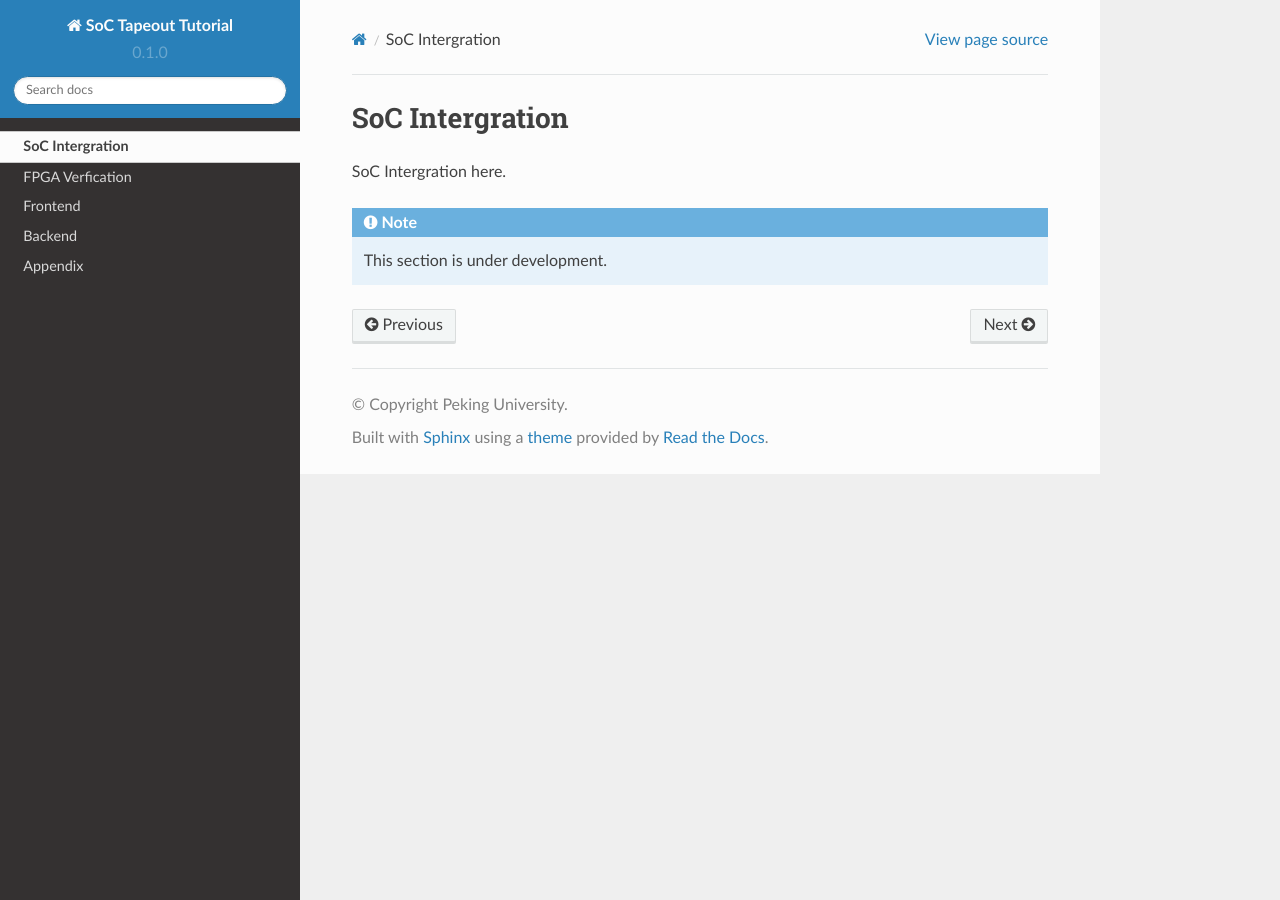
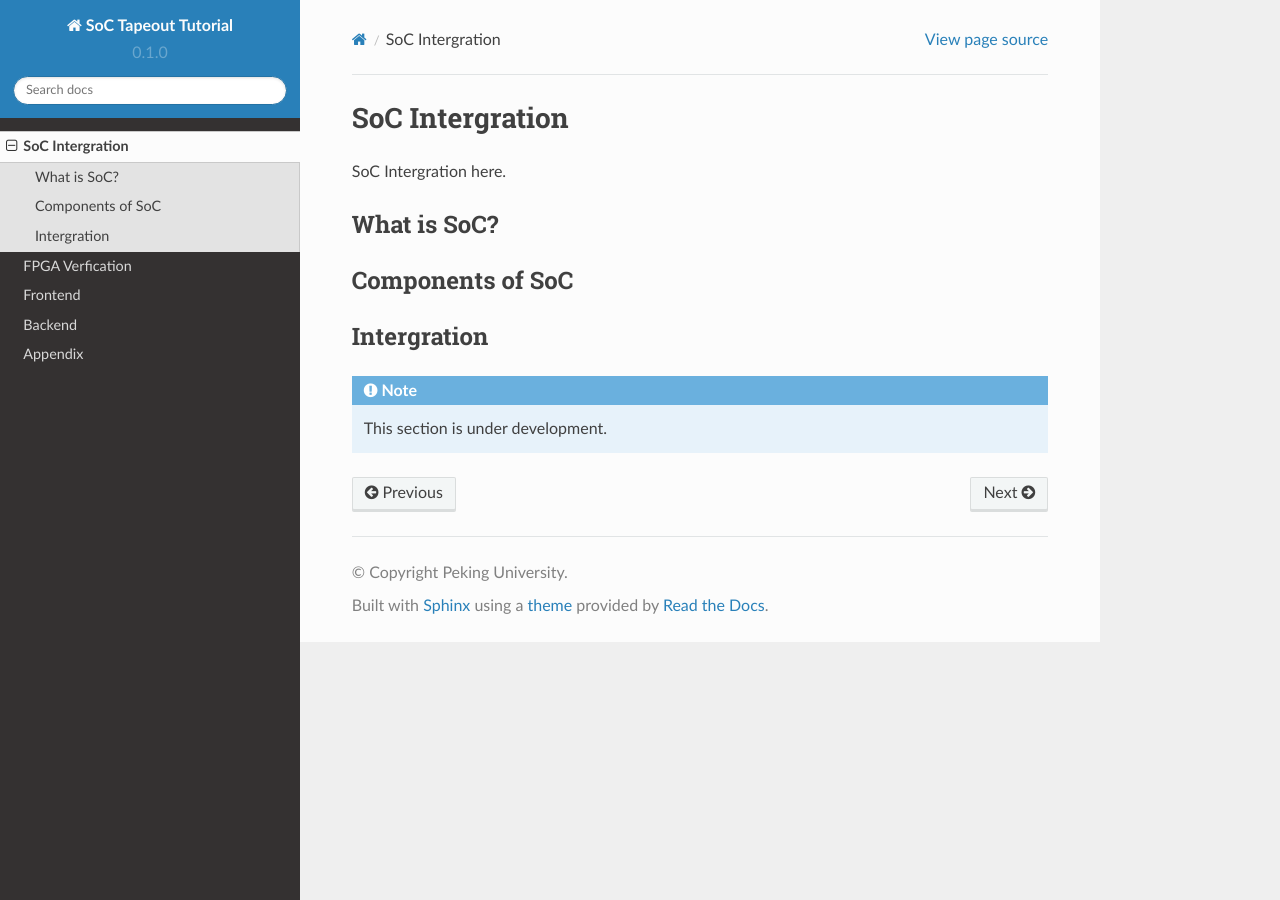
Before and after one commit to Siris-Li/SoC-Tapeout-Tutorial, a Sphinx documentation site: the page built from docs/source/intergration.rst, in a window 1280 px wide. Built offline with Sphinx 7.4.7 and the Read the Docs theme 2.0.0, drawn with Linux system fonts in a browser that asks for light colours.

Commit message:
Update intergration.rst

```diff
--- a/docs/source/intergration.rst
+++ b/docs/source/intergration.rst
@@ -3,6 +3,21 @@ SoC Intergration
 
 SoC Intergration here.
 
+What is SoC?
+--------------
+
+
+
+
+
+Components of SoC
+--------------
+
+
+Intergration
+--------------
+
+
 
 .. note::
 
```
